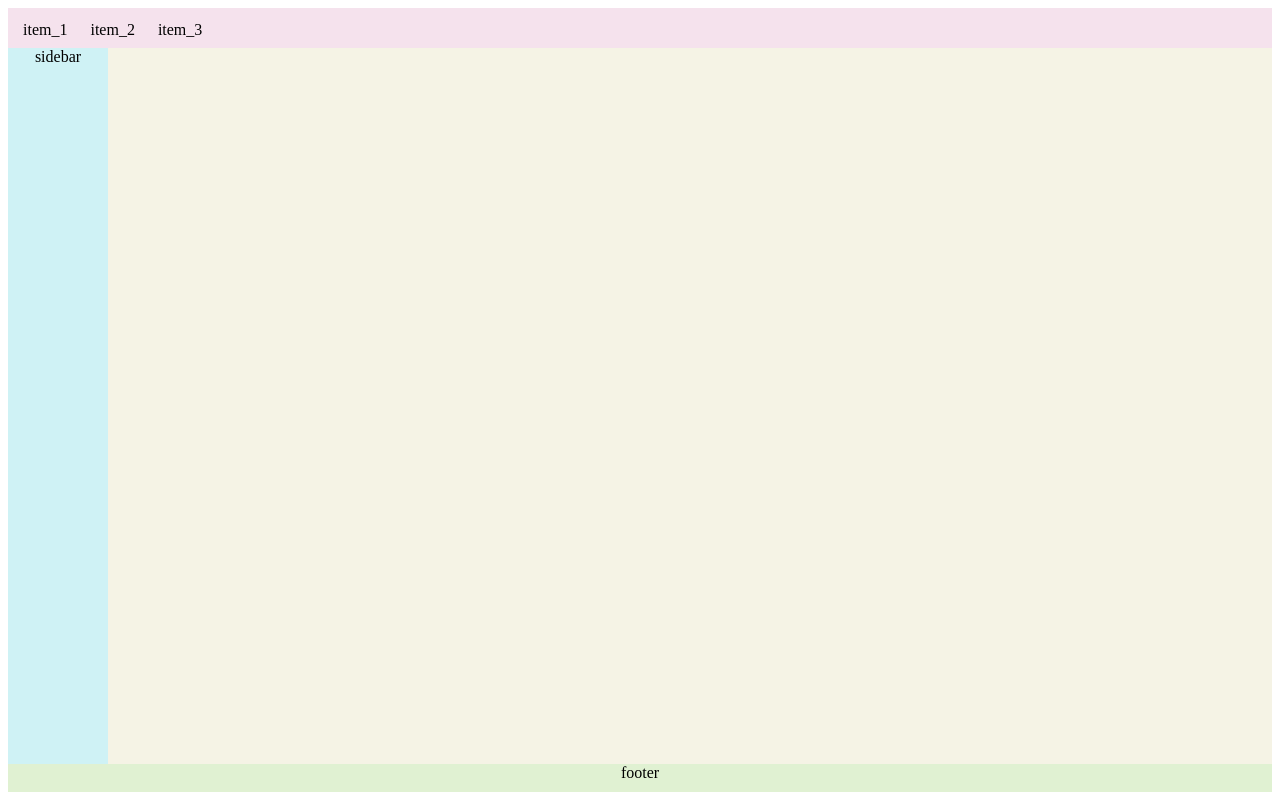
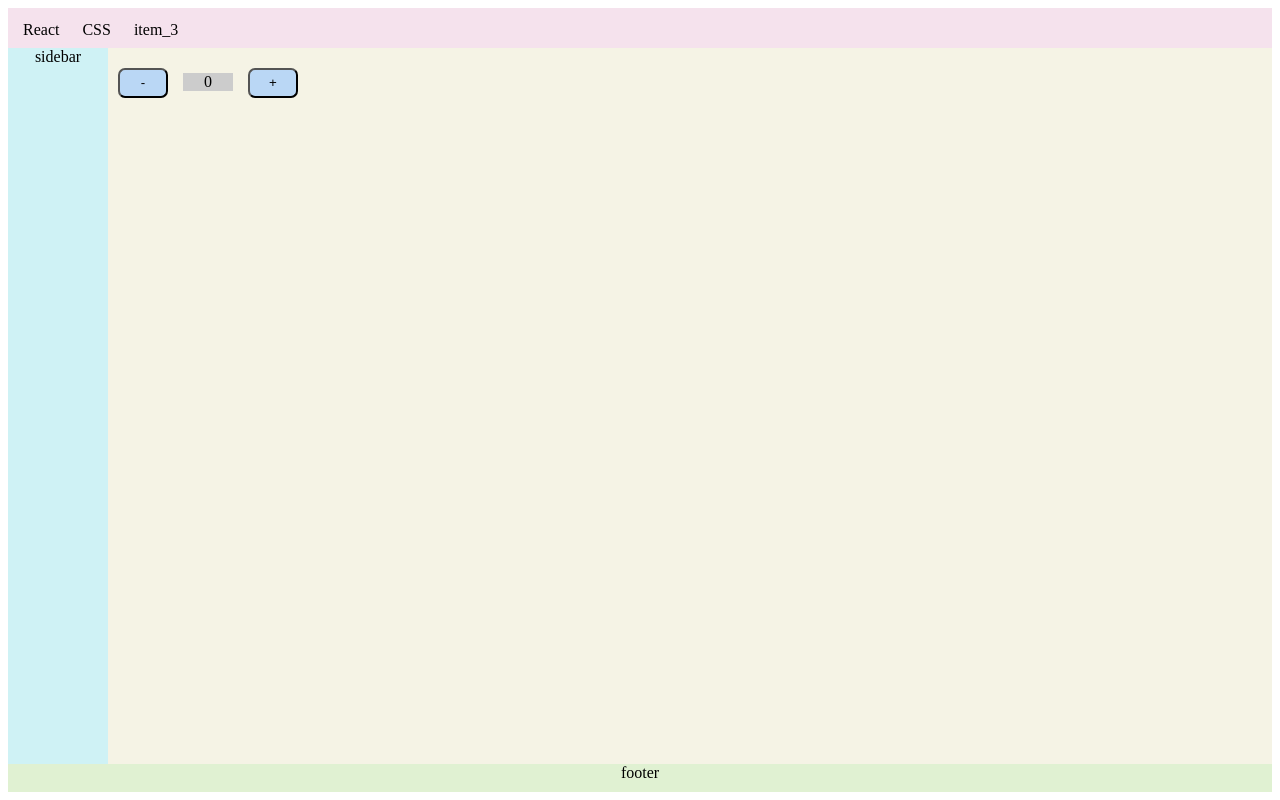
Before and after one commit to gh-prj/site, a React (Create React App) app: page /site/usestate in a window 1280 px wide. Built offline with nearby package versions, Linux system fonts and the light colour scheme.

Commit message:
Add useState page

```diff
--- a/src/components/Layout/Layout.tsx
+++ b/src/components/Layout/Layout.tsx
@@ -1,16 +1,12 @@
 /* eslint no-unused-vars: "off" */
 import React, { Suspense } from 'react';
 import {
-    BrowserRouter as Router,
-    Routes,
-    Route,
-    Link
+    BrowserRouter as Router, Routes, Route, Link
 } from 'react-router-dom'
 import wait from '../../pages/utils/wait';
-const PageOne = React.lazy(() => {
-    return import('../../pages/PageOne/PageOne')
-});
+const PageOne = React.lazy(() => import('../../pages/PageOne/PageOne'));
 const PageTwo = React.lazy(() => import('../../pages/PageTwo/PageTwo'))
+const UseState = React.lazy(() => import('../../pages/react/hooks/useState/UseState'))
 import TopMenu from '../TopMenu/TopMenu';
 import cl from './Layout.module.scss'
 
@@ -34,6 +30,7 @@ const Layout = () => {
                             <Route path="/site" element={<div>Home</div>} />
                             <Route path="/site/one" element={<PageOne />} />
                             <Route path="/site/two" element={<PageTwo />} />
+                            <Route path="/site/usestate" element={<UseState />} />
                         </Routes>
                     </Suspense>
                 </main>
--- a/src/components/TopMenu/TopMenu.tsx
+++ b/src/components/TopMenu/TopMenu.tsx
@@ -6,9 +6,17 @@ import styles from "./TopMenu.module.scss"
 const TopMenu = () => {
     return (
         <ul className={styles.top_menu}>
-            <li>item_1
+            <li>React
                 <ul>
-                    <li>subitem_1</li>
+                    <li className={styles.hasch}>Hooks
+                        <ul className={styles.vmenu}>
+                            <li><Link to="/site/usestate">useState</Link> </li>
+                            <li>useEffect</li>
+                            <li>useRef</li>
+                            <li>useMemo</li>
+                            <li>useCallback</li>
+                        </ul>
+                    </li>
                     <li className={styles.hasch}>subitem_2
                         <ul className={styles.vmenu}>
                             <li><Link to="/site/one">111</Link></li>
@@ -20,10 +28,16 @@ const TopMenu = () => {
                     <li><Link to="/site/two">222</Link></li>
                 </ul>
             </li>
-            <li>item_2
+            <li>CSS
                 <ul>
-                    <li>subitem_1 fsdfsd</li>
-                    <li>subitem_2 sefsgrgr grgrg</li>
+                    <li className={styles.hasch}>Animations
+                        <ul className={styles.vmenu}>
+                            <li>1</li>
+                            <li>2</li>
+                        </ul>
+                    </li>
+                    <li>Grid</li>
+                    <li>Flexbox</li>
                 </ul>
             </li>
             <li>item_3
--- /dev/null
+++ b/src/pages/react/hooks/useState/UseState.module.scss
@@ -0,0 +1,13 @@
+button {
+  width: 50px;
+  height: 30px;
+  border-radius: 7px;
+  background-color: rgb(186, 215, 245);
+}
+
+label {
+  margin: 15px;
+  display: inline-block;
+  width: 50px;
+  text-align: center;
+}
--- /dev/null
+++ b/src/pages/react/hooks/useState/UseState.tsx
@@ -0,0 +1,18 @@
+import React, { useState } from 'react';
+import styles from './UseState.module.scss'
+
+const UseState = () => {
+    const [value, setValue] = useState(0);
+
+    const getColor = () => value < 0 ? "#ff9999" : value > 0 ? "#99ff99" : "#ccc"
+
+    return (
+        <div className={styles.div}>
+            <button onClick={() => setValue(x => x - 1)}>-</button>
+            <label style={{ background: getColor() }}>{value}</label>
+            <button onClick={() => setValue(x => x + 1)}>+</button>
+        </div>
+    );
+}
+
+export default UseState;
```
